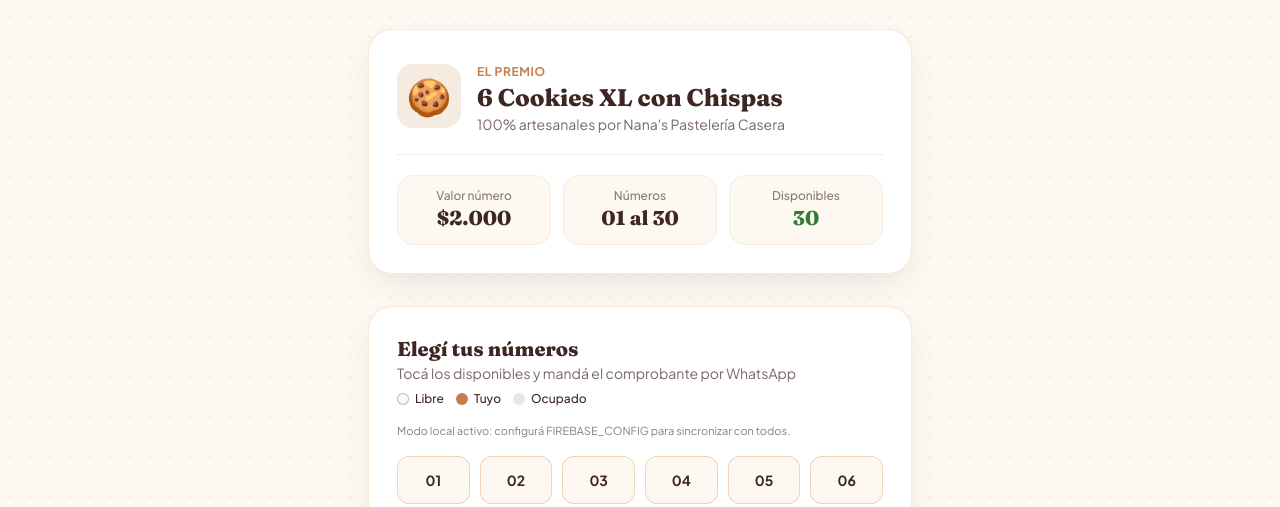
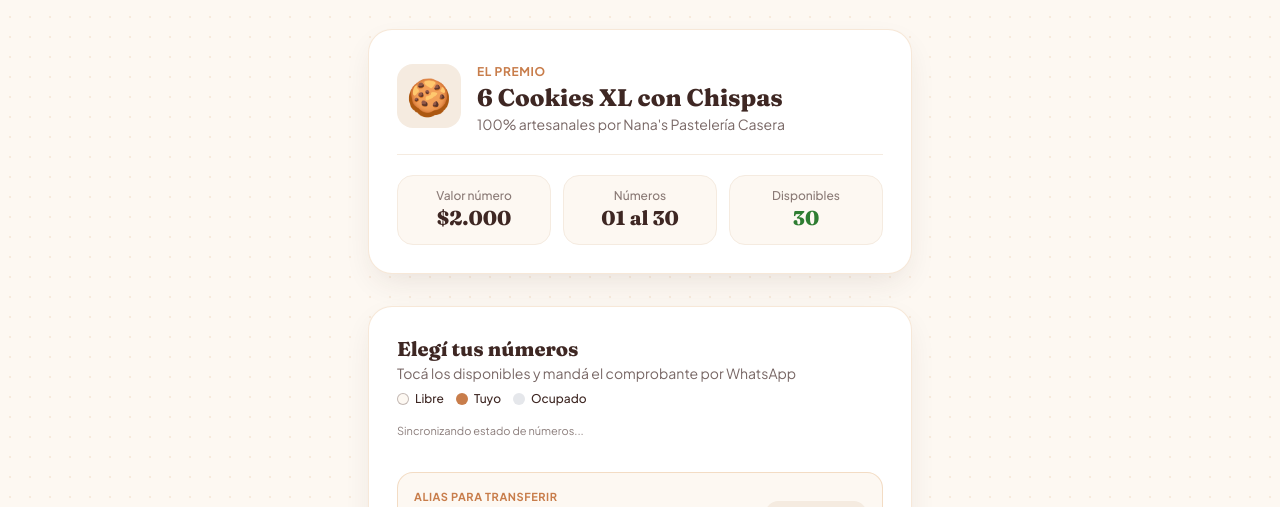
Before and after one commit to demilolmanso/agencia-Agorlab-, a plain HTML site: page nanas/index.html in a window 1280 px wide. Shown: the part 293-800 px from the top of the page. Drawn offline with nearby package versions, Linux system fonts and the light colour scheme.

Commit message:
Update index.html

```diff
--- a/nanas/index.html
+++ b/nanas/index.html
@@ -298,15 +298,14 @@
     const TAP_TIMEOUT_MS = 2500;
 
     // Completá los datos de tu proyecto Firebase
-    const FIREBASE_CONFIG = {
-      apiKey: "TU_API_KEY",
-      authDomain: "TU_PROYECTO.firebaseapp.com",
-      databaseURL: "", // Dejalo vacío para usar Cloud Firestore automáticamente, o poné la URL de Realtime Database
-      projectId: "TU_PROYECTO",
-      storageBucket: "TU_PROYECTO.appspot.com",
-      messagingSenderId: "TU_SENDER_ID",
-      appId: "TU_APP_ID"
-    };
+    const firebaseConfig = {
+  apiKey: "AIzaSyC1j4KdiSa2ub6m4e1PlgftYpUTFUAfM8M",
+  authDomain: "fragua-b1463.firebaseapp.com",
+  projectId: "fragua-b1463",
+  storageBucket: "fragua-b1463.firebasestorage.app",
+  messagingSenderId: "342089851576",
+  appId: "1:342089851576:web:73594b4d98fbac4a8d4a4d"
+};
 
     const STORAGE_SOLD_KEY = "nanas_sorteo_vendidos_v1";
     const STORAGE_PHOTOS_KEY = "nanas_sorteo_fotos_v1";
```
